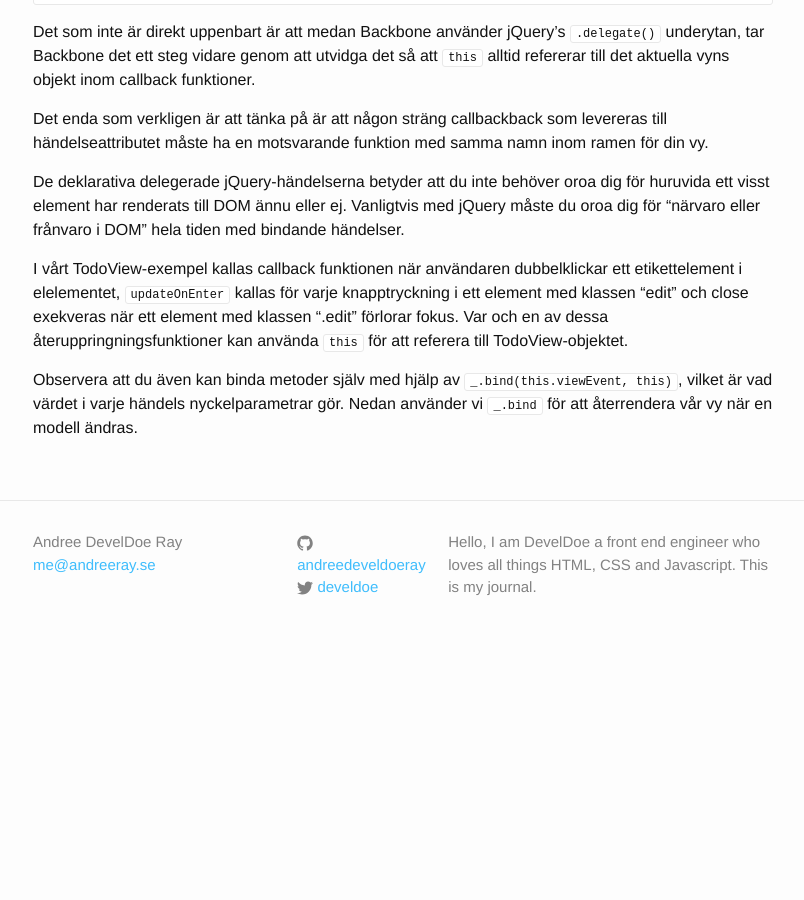
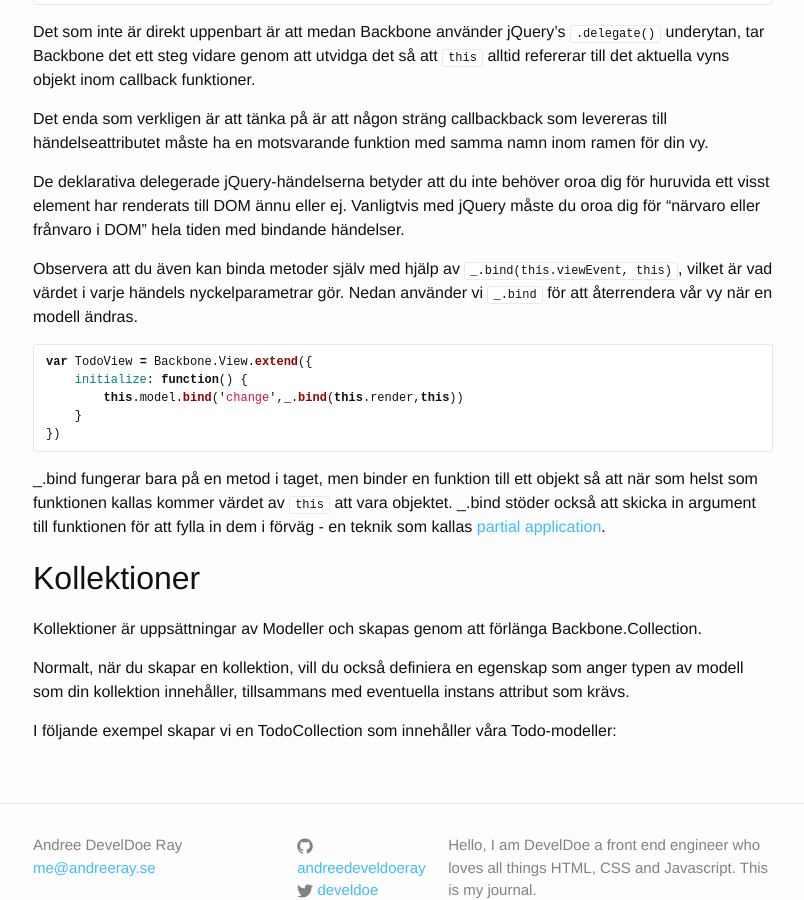
Before and after one commit to develdoe/develdoe.github.io, a Jekyll site: the page built from _posts/2017-10-30-backbonejs-basics.md, in a window 1280 px wide and 900 px high, scrolled down 13239 px. Shown: the whole window, without its empty margins (237-1041 px from the left). Built offline with Jekyll 4.4.1, drawn with Linux system fonts in a browser that asks for light colours; before the commit the page ends 13898 px from its top, so only the background shows below that.

Commit message:
Update 2017-10-30-backbonejs-basics.md

````diff
--- a/_posts/2017-10-30-backbonejs-basics.md
+++ b/_posts/2017-10-30-backbonejs-basics.md
@@ -619,6 +619,23 @@ Det enda som verkligen är att tänka på är att någon sträng callbackback so
 
 De deklarativa delegerade jQuery-händelserna betyder att du inte behöver oroa dig för huruvida ett visst element har renderats till DOM ännu eller ej. Vanligtvis med jQuery måste du oroa dig för "närvaro eller frånvaro i DOM" hela tiden med bindande händelser.
 
-I vårt TodoView-exempel kallas callback funktionen när användaren dubbelklickar ett etikettelement i elelementet, `updateOnEnter` kallas för varje knapptryckning i ett element med klassen "edit" och close exekveras när ett element med klassen ".edit" förlorar fokus. Var och en av dessa återuppringningsfunktioner kan använda `this` för att referera till TodoView-objektet.
 
 Observera att du även kan binda metoder själv med hjälp av `_.bind(this.viewEvent, this)`, vilket är vad värdet i varje händels nyckelparametrar gör. Nedan använder vi `_.bind` för att återrendera vår vy när en modell ändras.
+
+```js
+var TodoView = Backbone.View.extend({
+    initialize: function() {
+        this.model.bind('change',_.bind(this.render,this))
+    }
+})
+```
+
+_.bind fungerar bara på en metod i taget, men binder en funktion till ett objekt så att när som helst som funktionen kallas kommer värdet av `this` att vara objektet. _.bind stöder också att skicka in argument till funktionen för att fylla in dem i förväg - en teknik som kallas [partial application](http://benalman.com/news/2012/09/partial-application-in-javascript/).
+
+## Kollektioner
+
+Kollektioner är uppsättningar av Modeller och skapas genom att förlänga Backbone.Collection.
+
+Normalt, när du skapar en kollektion, vill du också definiera en egenskap som anger typen av modell som din kollektion innehåller, tillsammans med eventuella instans attribut som krävs.
+
+I följande exempel skapar vi en TodoCollection som innehåller våra Todo-modeller:
````
